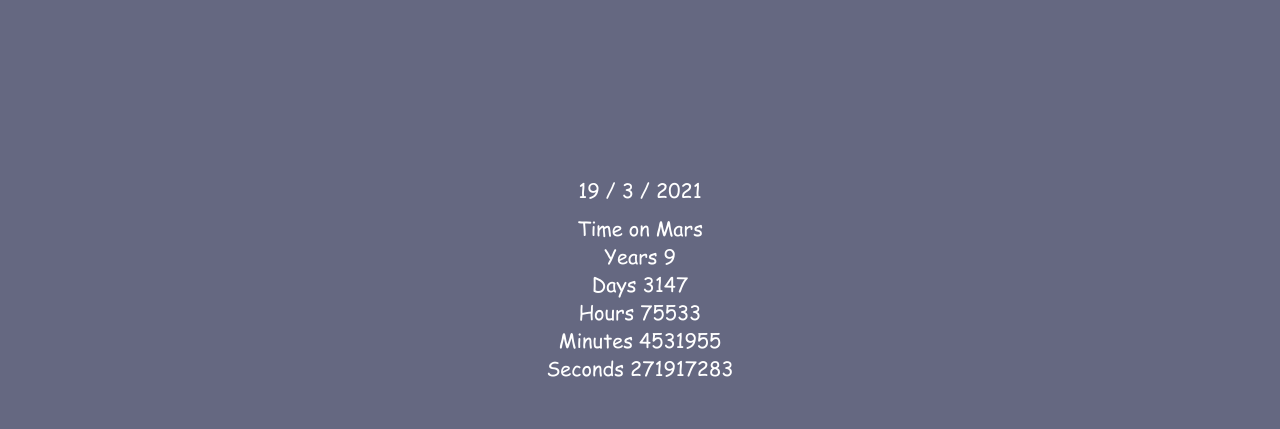
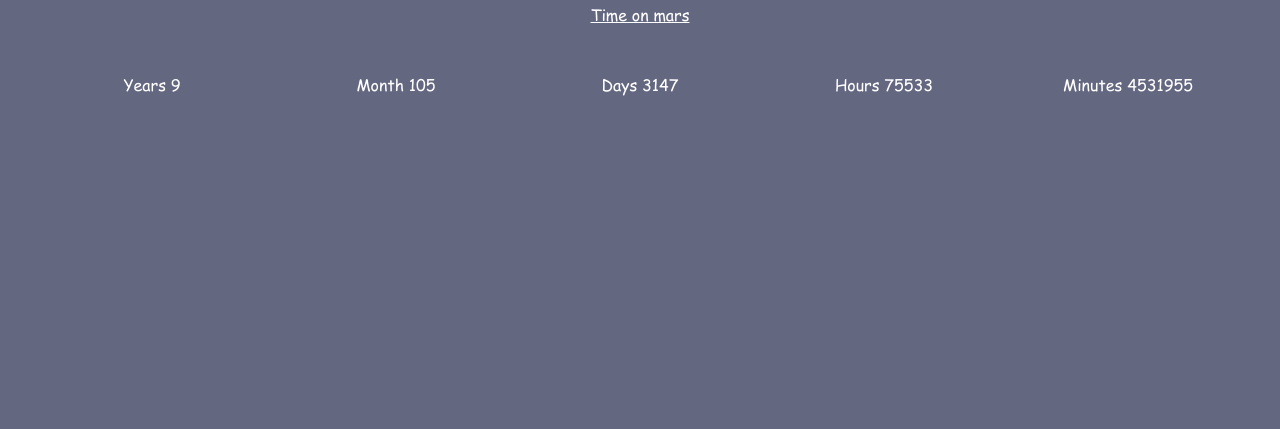
Before and after one commit to arefakminasi1/Challenge_2, a plain HTML site: page index.html in a window 1280 px wide. Shown: the part 531-960 px from the top of the page. After the commit the page ends 800 px from the top, so only its background shows below. Drawn offline with Linux system fonts and the light colour scheme.

Commit message:
Update 2
The grid-layout is changed

```diff
--- a/JavaScript/js.js
+++ b/JavaScript/js.js
@@ -1,4 +1,4 @@
-window.onload = function () {
+window.onload = function() {
 
     var hours = 0;
     var minutes = 0;
@@ -6,15 +6,18 @@
     var day = 0;
     var month = 0;
     var year = 0;
-    var arriveTime = new Date (2012, 7, 6); /* De datum van de landing van Curiosity */
     var bodyColor = document.getElementById('body');
+    var arriveTime = new Date (2012, 7, 6);
     var greeting = document.getElementById('greeting');
 
-    function updateNumbers () {
+    /* Hier worden de datums en de tijd veranderd */
+    function getDateAndTime() {
         var clock = new Date();
+
         hours = clock.getHours();
         minutes = clock.getMinutes();
         seconds = clock.getSeconds();
+
         day = clock.getDate();
         month = (clock.getMonth()) + 1;
         year = clock.getFullYear();
@@ -28,35 +31,20 @@
         if (seconds < 10){
             seconds = '0' + seconds;
         }
-
     }
 
-    function updateClock () {
-    document.getElementById('clock').innerHTML = hours + ':' + minutes + ':' + seconds;
+    /* Voor het zetten van de tijd in de HMTL */
+    function updateTime() {
+        document.getElementById('time').innerHTML = hours + ':' + minutes + ':' + seconds;
     }
-
+    /* Voor het zetten van de datum in de HTML */
     function updateDate() {
         document.getElementById('date').innerHTML = day + ' / ' + month + ' / ' + year;
     }
 
-    /* Het veranderen van de tijd op mars met een berekening tussen het huidige moment en het moment van de landing van Curiosity */
-    /* Hier wordt elke seconde ernaar geluisterd */
+    /* Veranderen van de body achtergrond t.o.v de tijd */
+    function updateBackgroundColors() {
 
-    function timeOnMars () {
-        var timeOnMars = new Date();
-        var difference = timeOnMars.getTime() - arriveTime.getTime();
-        difference = difference/1000;
-        document.getElementById('seconds').innerHTML = 'Seconds   ' + (difference.toFixed()); /* Ik heb hier toFixed gebruikt om geen komma getallen te krijgen, wat onoverzichtelijk is */
-        document.getElementById('minutes').innerHTML = 'Minutes    ' + ((difference/60).toFixed());
-        document.getElementById('hours').innerHTML = 'Hours    ' + ((difference/60/60).toFixed());
-        document.getElementById('days').innerHTML = 'Days    ' + ((difference/60/60/24).toFixed());
-        document.getElementById('years').innerHTML = 'Years   ' + ((difference/60/60/24/365.25).toFixed());
-    }
-
-    /* Het veranderen van de achtergrondkleur t.o.v de hours*/
-    /* Hier wordt elke seconde ernaar geluisterd */
-
-    function changeBackgroundColor() {
         if (hours >= 0 && hours < 6 ) {
             bodyColor.style.backgroundColor = "#3F4362";
         }
@@ -69,10 +57,22 @@
         if (hours >= 18 && hours < 24 ) {
             bodyColor.style.backgroundColor  = "#596D9B";
         }
+
     }
 
-    /* Het veranderen van de groet t.o.v de hours */
-    /* Hier wordt elke seconde ernaar geluisterd */
+    /* Veranderen van het verschil tussen het huidige moment en het landen */
+    function updateTimeOnMars() {
+        var timeNow = new Date();
+        var difference = timeNow.getTime() - arriveTime.getTime();
+        difference = difference/1000;
+        document.getElementById('minutes').innerHTML = 'Minutes   ' + ((difference/60).toFixed());
+        document.getElementById('hours').innerHTML = 'Hours   ' + ((difference/60/60).toFixed());
+        document.getElementById('days').innerHTML = 'Days   ' + ((difference/60/60/24).toFixed());
+        document.getElementById('month').innerHTML = 'Month   ' + ((difference/60/60/24/30).toFixed());
+        document.getElementById('years').innerHTML = 'Years   ' + ((difference/60/60/24/365.25).toFixed());
+    }
+
+    /* Veranderen van de groet t.o.v de tijd */
     function changeGreeting() {
         if (hours >= 0 && hours < 6 ) {
             greeting.innerHTML = 'Sleeping ZzZz...';
@@ -88,24 +88,21 @@
         }
     }
 
-
-updateNumbers();
+    getDateAndTime();
+    updateTime();
     updateDate();
-updateClock();
-timeOnMars ();
-changeBackgroundColor();
+    updateBackgroundColors();
+    updateTimeOnMars();
     changeGreeting();
 
-setInterval(updateNumbers, 1000);
-setInterval(updateClock, 1000);
-setInterval(timeOnMars, 1000);
-setInterval(changeBackgroundColor, 1000);
+    setInterval(getDateAndTime, 1000);
+    setInterval(updateTime, 1000);
+    setInterval(updateDate, 1000);
+    setInterval(updateBackgroundColors, 1000);
+    setInterval(updateTimeOnMars, 1000);
     setInterval(changeGreeting, 1000);
-setInterval(updateDate, 1000);
 
-/* Dit is de hover section voor de groet, de datum en de infromatie */
-/* Er wordt een class toegevoegd wanneer de mouse over het object gaat, en wanneer de mouse weg van dat object is, verliest het object dat class*/
-
+    /* Bij hover de groet groter groter maken door het toevoegen van een class, wanneer de mouse weg is, wordt dat class ook verwijderd */
     document.getElementById('greeting').onmouseover = function() {
         document.getElementById('greeting').classList.add('hover');
      };
@@ -114,13 +111,4 @@
         document.getElementById('greeting').classList.remove('hover');
      };
 
-
- document.getElementById('text').onmouseover = function() {
-    document.getElementById('text').classList.add('hover');
 };
-
- document.getElementById('text').onmouseout = function() {
-    document.getElementById('text').classList.remove('hover');
- };
-
-};
--- a/index.html
+++ b/index.html
@@ -9,26 +9,26 @@
         <script type="text/javascript" src="JavaScript/js.js" defer></script>
     </head>
     <body id="body">
-        <!-- Hier heb ik de pagina in 3 sections verdeelt, section 1 is de fase van de dag, section 2 is de klok zelf, section 3 is de datum plus extra informatie-->
-        <!-- -->
+        <!---->
         <div class="greeting-section">
             <p id="greeting"></p>
         </div>
-        <!-- -->
-        <div id="clock_section" class="clock">
-            <p id="clock"></p>
+        <!---->
+        <div class="clock-section">
+            <p id="time"></p>
         </div>
-        <!-- -->
-         <div id="date_section" class="date">
-             <div id="text">
-                <p id="date" class="date_section"></p>
-                <p class="date_section">Time on Mars</p>
-                <p class="date_section" id="years"> </p>
-                <p class="date_section" id="days"> </p>
-                <p class="date_section" id="hours"> </p>
-                <p  class="date_section" id="minutes"> </p>
-                <p class="date_section" id="seconds"> </p>
-             </div>
+        <!---->
+        <div class="date-section">
+            <p id="date"></p>
         </div>
+        <!---->
+        <div class="timeonmars-section"> <p id="timeonmars">Time on mars</p> </div>
+        <!---->
+        <div class="years-section"> <p id="years"></p></div>
+        <div class="month-section"> <p id="month"></p></div>
+        <div class="days-section"> <p id="days"></p></div>
+        <div class="hours-section"> <p id="hours"></p></div>
+        <div class="minutes-section"> <p id="minutes"></p></div>
+
     </body>
 </html>
--- a/styles/grid-layout.css
+++ b/styles/grid-layout.css
@@ -1,53 +1,96 @@
 body {
-    /*Grid met mobile first design*/
     display: grid;
     grid-template-columns: 1fr;
-    /*De grid gap is hier 0px om de gebruiker niet teveel naar beneden te laten scrollen*/
-    grid-gap: 0px;
+    grid-gap: 5px;
     grid-template-areas:
     "greeting"
     "clock"
-    "date";
-
+    "date"
+    "timeonmars"
+    "years"
+    "month"
+    "days"
+    "hours"
+    "minutes"
+    ;
 }
 
-.greeting {
+.greeting-section {
     grid-area: greeting;
 }
 
-.clock {
+.clock-section {
     grid-area: clock;
 }
 
-.date {
+.date-section {
     grid-area: date;
+}
+
+.timeonmars-section {
+    grid-area:timeonmars;
+}
+
+.years-section {
+    grid-area: years;
+}
+
+.month-section {
+    grid-area: month;
+}
+
+.days-section {
+    grid-area: days;
+}
+
+.hours-section {
+    grid-area: hours;
+}
+
+.minutes-section {
+    grid-area: minutes;
 }
 
 
 @media only screen and (min-width: 601px){
+
     body {
         display: grid;
         grid-template-columns: 1fr;
-        /* Wanneer het scherm iets groter wordt, komt hier meer grid-gap omdat er meer ruimte beschikbaar is*/
         grid-gap: 10px;
+        /* Het einge verschil tussen de tablet en de telefoon is de grid-gap */
         grid-template-areas:
         "greeting"
         "clock"
-        "date";
+        "date"
+        "timeonmars"
+        "years"
+        "month"
+        "days"
+        "hours"
+        "minutes"
+        ;
     }
+
 }
 
+
 @media only screen and (min-width: 901px){
+
     body {
         display: grid;
-        grid-template-columns: 1fr;
-        /* Wanneer het scherm iets groter wordt, komt hier meer grid-gap omdat er meer ruimte beschikbaar is*/
-        grid-gap: 25px;
+        grid-template-columns: 1fr 1fr 1fr 1fr 1fr 1fr;
+        grid-gap: 20px;
         grid-template-areas:
-        "greeting"
-        "clock"
-        "date";
+        "greeting greeting greeting greeting greeting greeting"
+        "clock clock clock clock clock clock"
+        "date date date date date date"
+        "timeonmars timeonmars timeonmars timeonmars timeonmars timeonmars"
+        "years years month month days days"
+        "hours hours hours minutes minutes minutes"
+        ;
     }
+
 }
 
 @media only screen and (min-width: 1200px){
@@ -56,14 +99,19 @@
         margin: auto;
         /*Hier wordt aangegeven dat de body max-width mag krijgen om niet tot het oneindige te laten stretchen*/
       }
-      body {
+
+    body {
         display: grid;
-        grid-template-columns: 1fr;
-        /* Wanneer het scherm iets groter wordt, komt hier meer grid-gap omdat er meer ruimte beschikbaar is*/
-        grid-gap: 30px;
+        grid-template-columns: 1fr 1fr 1fr 1fr 1fr;
+        grid-gap: 20px;
         grid-template-areas:
-        "greeting"
-        "clock"
-        "date";
+        "greeting greeting greeting greeting greeting"
+        "clock clock clock clock clock"
+        "date date date date date"
+        "timeonmars timeonmars timeonmars timeonmars timeonmars"
+        "years month days hours minutes"
+
+        ;
     }
+
 }
--- a/styles/main.css
+++ b/styles/main.css
@@ -7,18 +7,43 @@
 *:after{
 	box-sizing: inherit;
 }
-body {
-    background-color: white;
+
+#body {
     transition-duration: 10s;
 }
-/* Ik heb hier een andere font geladen om vervolgens op alle tekst te gebruiken */
+
+div {
+    display: flex;
+    justify-content: center;
+    align-items: center;
+    flex-direction: column;
+}
+
 @font-face {
+    /* Toevoegen van een font om te gebruiken */
     font-family: "ComicSans";
     src: url("../fonts/ComicSans.ttf");
     }
-/* De animatie van de klok gebeurt elke 5 seconden en gaat van begin naar einde en van einde naar begin */
-#clock {
+
+p {
+    margin: 0;
+    color: white;
+    font-family: 'ComicSans', Arial, sans-serif;
+}
+
+#greeting {
+    font-size: 30px;
+    transition-duration: 2s;
+}
+
+#greeting.hover {
     font-size: 40px;
+    transition-duration: 2s;
+}
+
+
+#time{
+    font-size: 30px;
     animation: 5000ms breath infinite alternate ease-in-out;
 
 }
@@ -26,47 +51,46 @@
 /* @keyframes - CSS: Cascading Style Sheets | MDN. (2021, 15 maart). MDN. https://developer.mozilla.org/en-US/docs/Web/CSS/@keyframes */
 @keyframes breath {
     0% {
-        font-size:40px;
+        font-size:35px;
     }
     100% {
         font-size: 50px;
     }
 }
 
-p {
-    font-family: 'ComicSans', Arial, sans-serif;
-    margin: 0;
-    color:white;
 
+.greeting-section {
+ height: 200px;
+ margin-top: 10px;
 }
 
-div {
-    /*Binnen elke div zorgte ik ook voor het centraal zetten van elementen, ik heb hier de flex-box gebruikt*/
-    border-radius: 15px;
-    display: flex;
-    justify-content: center;
-    align-items: center;
-    flex-direction: column;
-
-    height: 300px;
+.clock-section {
+    height: 200px;
 }
 
-#date {
-    margin: 0 0 10px 0;
+.date-section {
+    height: 50px;
 }
-#greeting {
-    font-size: 30px;
-    transition-duration: 2s;
+
+.timeonmars-section {
+    height: 50px;
 }
-#greeting.hover {
-    font-size: 40px;
-    transition-duration: 2s;
+
+#timeonmars {
+    text-decoration: underline;
 }
-#text {
-    font-size: 20px;
-    transition-duration: 2s;
+.years-section {
+    height: 50px;
 }
-#text.hover  {
-    font-size: 22px;
-    transition-duration: 2s;
+.month-section {
+    height: 50px;
 }
+.days-section {
+    height: 50px;
+}
+.hours-section {
+    height: 50px;
+}
+.minutes-section {
+    height: 50px;
+}
```
Lines whose indentation alone changed are shown as unchanged.
